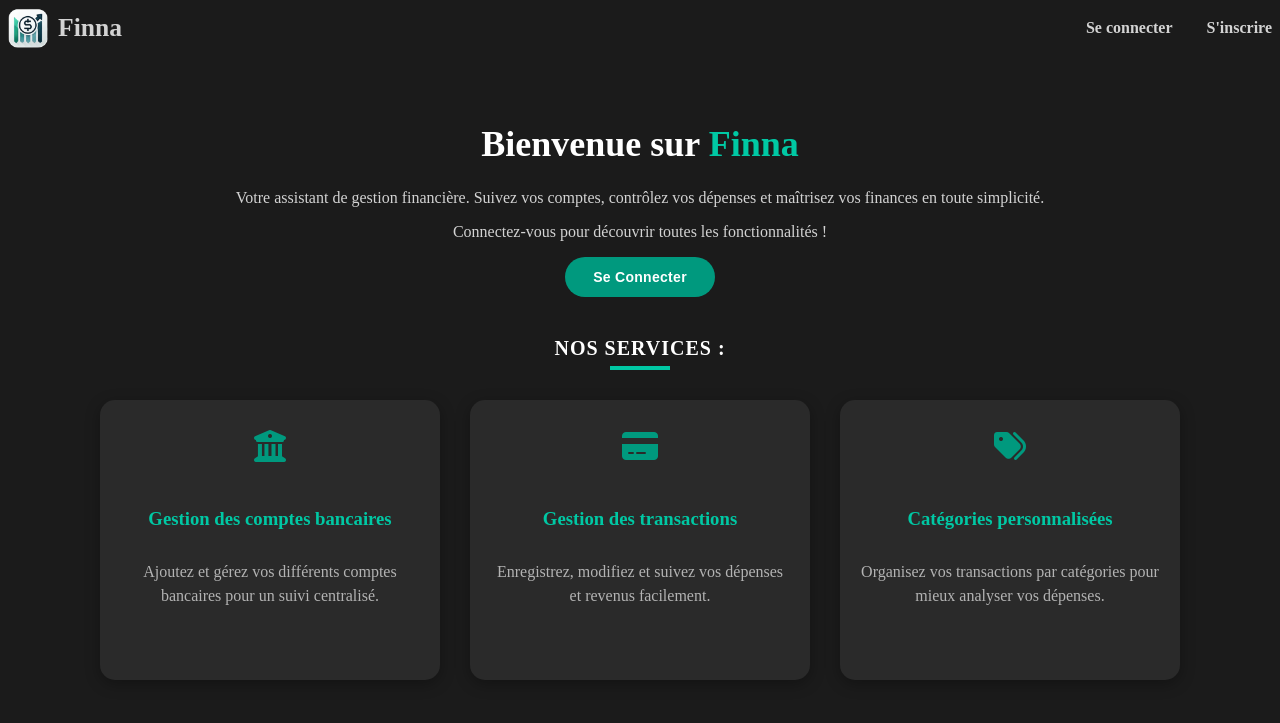
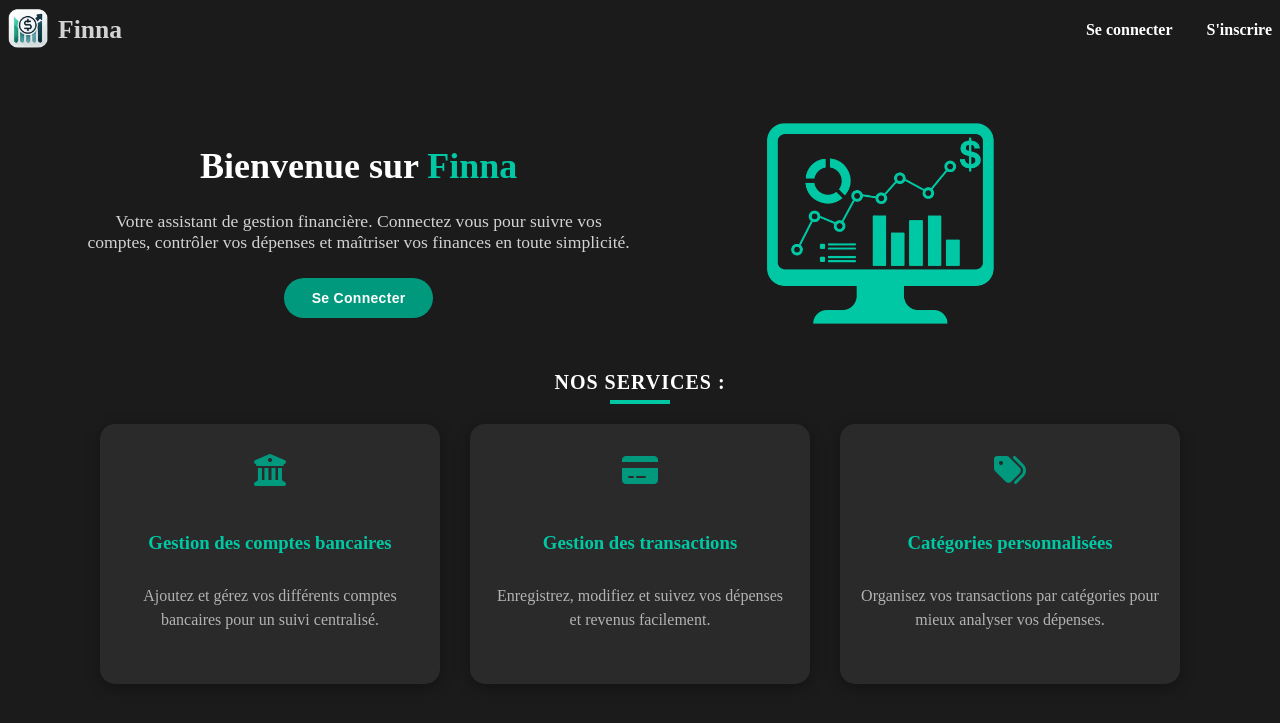
Before and after one commit to Sihtta/Finna-, a PHP site: page /compte/vue/index.php in a window 1280 px wide. Shown: the top 723 px of the page. Run offline with PHP 8.4, Linux system fonts and the light colour scheme.

Commit message:
Améliorations visuelles général v2

```diff
--- a/compte/vue/index.php
+++ b/compte/vue/index.php
@@ -5,7 +5,7 @@
     <meta charset="UTF-8">
     <meta name="viewport" content="width=device-width, initial-scale=1.0">
     <title>Finna - Gestion financière</title>
-    <link rel="stylesheet" href="../../style/compte.css?v=1.5">
+    <link rel="stylesheet" href="../../style/compte.css?v=1.6">
     <link rel="icon" type="image/png" href="../../assets/images/favicon.png">
     <link href="https://cdnjs.cloudflare.com/ajax/libs/font-awesome/6.0.0/css/all.min.css" rel="stylesheet">
 </head>
@@ -16,8 +16,10 @@
     <header class="main-header">
         <div class="header-content">
             <div class="logo">
+                <a href="index.php">
                     <img src="../../assets/images/favicon.png" alt="Logo Finna" class="logo-img">
-                <span class="logo-text">Finna</span>
+                </a>
+                <a href="index.php" style="text-decoration: none"> <span class="logo-text">Finna</span> </a>
             </div>
             <nav class="nav-links">
                 <a href="login.view.php">Se connecter</a>
@@ -25,24 +27,31 @@
             </nav>
         </div>
     </header>
-
-    <!-- Contenu principal -->
     <main class="container">
+        <div class="content-wrapper">
             <div class="content">
                 <h1 class="main-title">
                     Bienvenue sur <span class="highlight-green">Finna</span>
                 </h1>
-
                 <p>
-                Votre assistant de gestion financière. Suivez vos comptes, contrôlez vos dépenses et
-                maîtrisez vos finances en toute simplicité.
+                    Votre assistant de gestion financière. Connectez vous pour suivre vos comptes, contrôler vos dépenses et
+                    maîtriser vos finances en toute simplicité.
                 </p>
-            <p>Connectez-vous pour découvrir toutes les fonctionnalités !</p>
-
                 <div class="cta-container">
-                <button class="button finna" onclick="window.location.href='login.view.php'">Se Connecter</button>
+                    <button class="button finna" onclick="window.location.href='login.view.php'">
+                        Se Connecter
+                    </button>
+                </div>
+            </div>
+            <div class="image-container">
+                <img src="../../assets/images/icone.png" alt="Illustration Finna" class="right-image">
+            </div>
+        </div>
+    </main>
+    <div class="cta-container">
         <h2 class="services-title">Nos Services :</h2>
     </div>
+
     <!-- Cartes des fonctionnalités -->
     <div class="cards">
         <div class="card">
@@ -61,7 +70,6 @@
             <p>Organisez vos transactions par catégories pour mieux analyser vos dépenses.</p>
         </div>
     </div>
-        </div>
     </main>
 </body>
 <script src="../../assets/js/button.js"></script>
--- a/style/compte.css
+++ b/style/compte.css
@@ -4,6 +4,18 @@ body {
     background-color: #1B1B1B;
     color: #D3D3D3;
 }
+
+.content p {
+    text-align: center;
+    font-size: 1.1em;
+    max-width: 600px;
+    margin: 0 auto;
+}
+
+.content p:first-of-type {
+    max-width: 550px;
+}
+
 
 .main-header {
     width: 100% !important;
@@ -53,7 +65,7 @@ body {
     align-items: center;
     width: 100%;
     padding: 0;
-    margin-bottom: 4%;
+    margin-bottom: 2%;
 }
 
 .logo {
@@ -73,7 +85,7 @@ body {
 }
 
 .nav-links a {
-    color: #D3D3D3;
+    color: #fff;
     font-size: 1em;
     text-decoration: none;
     font-weight: bold;
@@ -205,11 +217,28 @@ a:hover {
     overflow: hidden;
     width: 100%;
 }
+.content-wrapper {
+    display: flex;
+    align-items: center;
+    justify-content: space-between;
+    gap: 30px;
+}
+
+.image-container {
+    flex-shrink: 0; /* Empêche l’image de rétrécir */
+    margin-right: 20%;
+}
+
+.right-image {
+    width: 280px; /* Taille de l’image */
+    height: auto;
+}
 
 .content {
     position: relative;
     z-index: 2;
     border-radius: 20px;
+    flex: 1;
 }
 
 .container2 {
@@ -275,14 +304,15 @@ a:hover {
     --color-hover: #fff;
     --background: #00997E;
     --background-hover: #fff;
-    --hover-back: #45959c;
-    --hover-front: #3f9798;
+    --hover-back: #02816a;
+    --hover-front: #027661;
     padding: 8px 28px;
     border-radius: 20px;
     line-height: 24px;
     font-size: 14px;
     font-weight: 600;
     letter-spacing: .02em;
+    margin-top: 25px;
     border: none;
     outline: none;
     position: relative;
@@ -370,8 +400,10 @@ a:hover {
     }
 }
 
-.cta-container {
+.cta-container h2{
     text-align: center;
+    margin-top: 10px;
+    margin-bottom: 0;
 }
 
 .services-title {
@@ -408,8 +440,8 @@ a:hover {
     display: flex;
     justify-content: center;
     gap: 30px;
-    min-height: 280px;
-    margin-top: 30px;
+    min-height: 260px;
+    margin-top: 20px;
     margin-bottom: 30px;
     flex-wrap: wrap;
 }
```
Also changed, not shown: compte/vue/inscription.view.php (+6 -3 lines), compte/vue/login.view.php (+6 -3 lines), assets/images/icone.png (added). Lines whose indentation alone changed are shown as unchanged.
